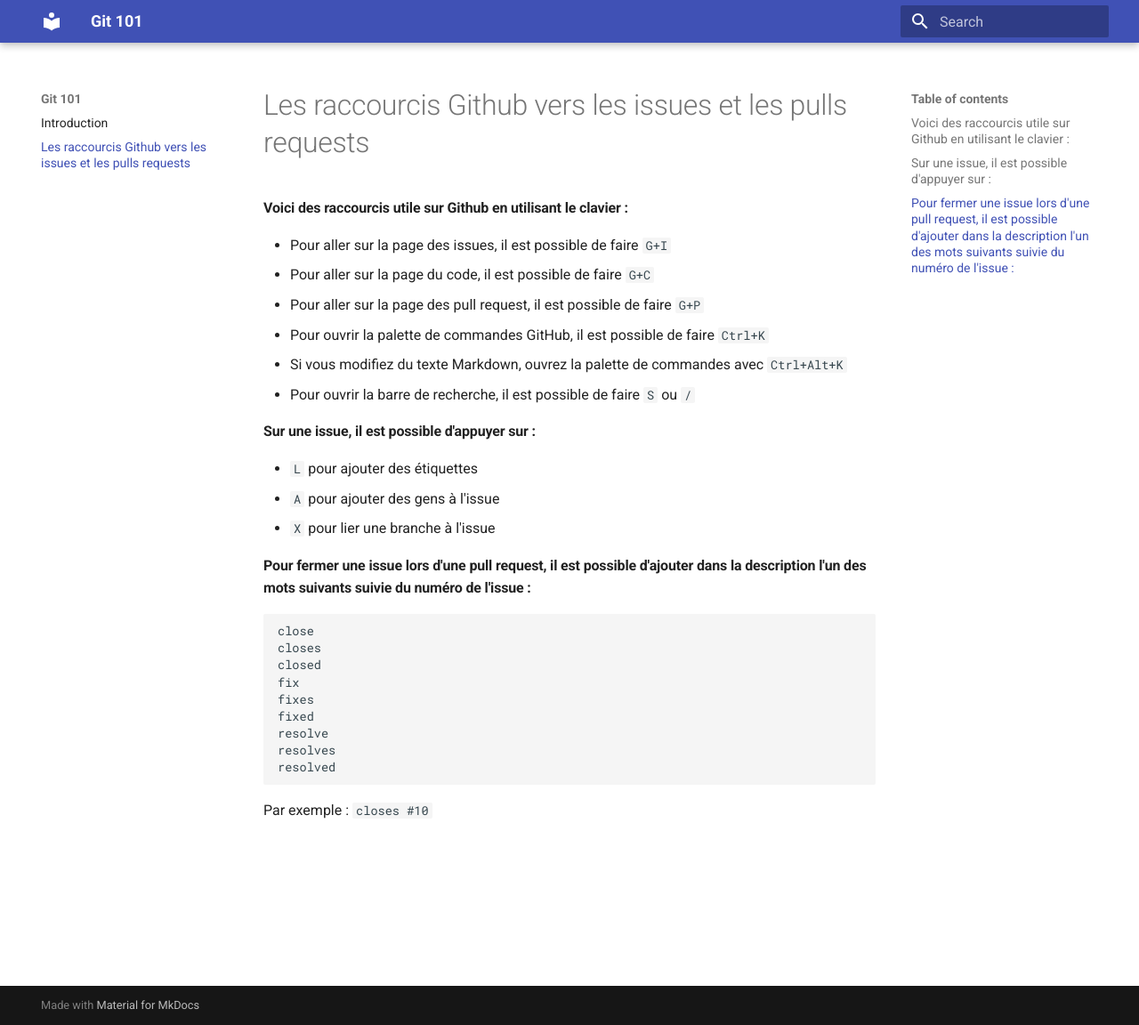
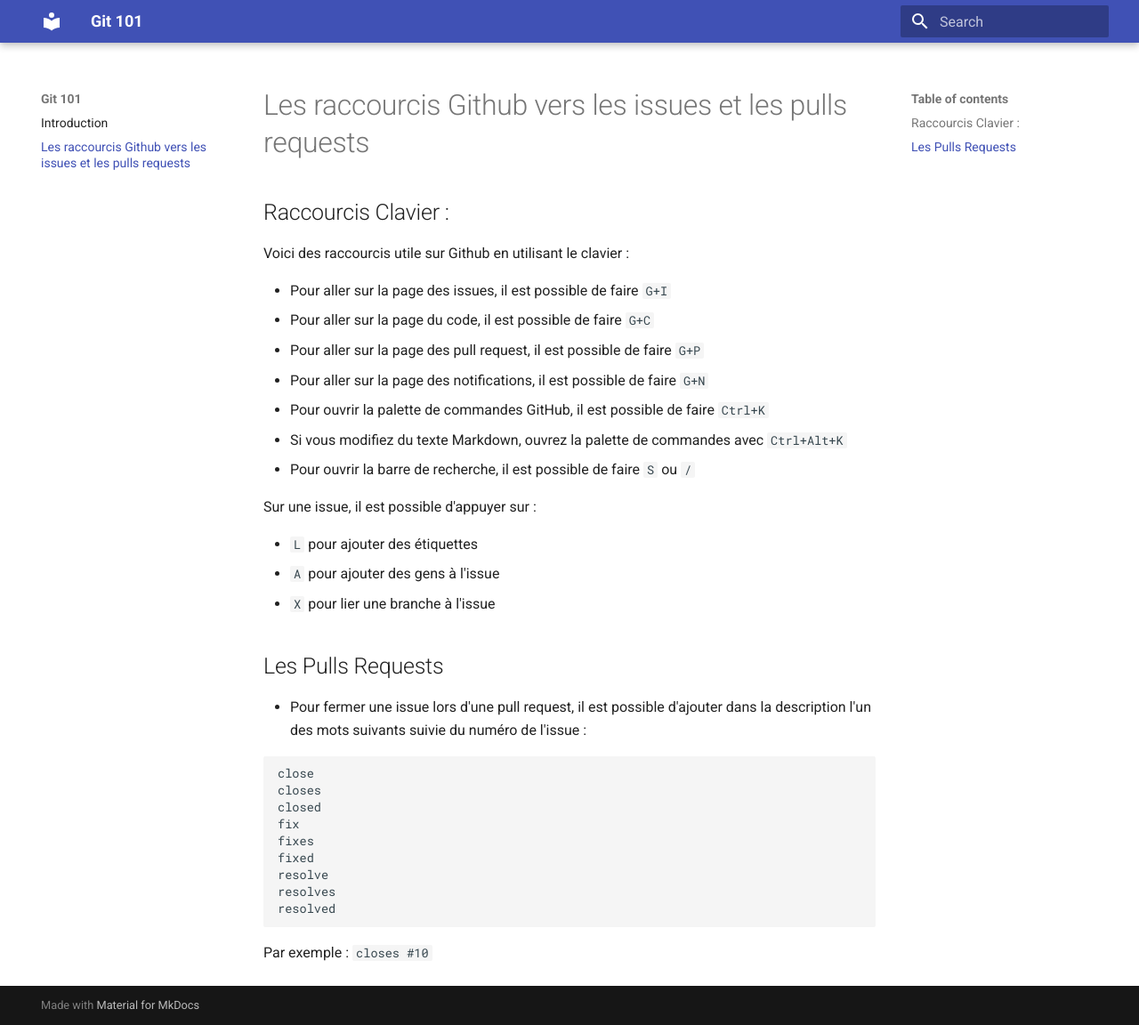
Before and after one commit to ub-mmi-but/git-101, an MkDocs documentation site: the page built from docs/17-raccourcis-Github-vers-les-issues-et-les-pulls-requests.md, in a window 1280 px wide and 1152 px high. Shown: the whole window at 89% size. Built offline with MkDocs 1.6.1 and Material for MkDocs 9.7.7, drawn with Linux system fonts in a browser that asks for light colours.

Commit message:
Modifications de la mise en forme

````diff
--- a/docs/17-raccourcis-Github-vers-les-issues-et-les-pulls-requests.md
+++ b/docs/17-raccourcis-Github-vers-les-issues-et-les-pulls-requests.md
@@ -1,19 +1,26 @@
 # Les raccourcis Github vers les issues et les pulls requests
 
-####Voici des raccourcis utile sur Github en utilisant le clavier :
+## Raccourcis Clavier :
+
+Voici des raccourcis utile sur Github en utilisant le clavier :
 
 - Pour aller sur la page des issues, il est possible de faire  ```G+I ```
 - Pour aller sur la page du code, il est possible de faire ```G+C```
 - Pour aller sur la page des pull request, il est possible de faire ```G+P```
+- Pour aller sur la page des notifications, il est possible de faire ```G+N```
 - Pour ouvrir la palette de commandes GitHub, il est possible de faire ```Ctrl+K```
 - Si vous modifiez du texte Markdown, ouvrez la palette de commandes avec ```Ctrl+Alt+K```
 - Pour ouvrir la barre de recherche, il est possible de faire ```S``` ou ```/```
-####Sur une issue, il est possible d'appuyer sur  :
--  ```L``` pour ajouter des étiquettes
--  ```A``` pour ajouter des gens à l'issue
--  ```X``` pour lier une branche à l'issue
 
-#### Pour fermer une issue lors d'une pull request, il est possible d'ajouter dans la description l'un des mots suivants suivie du numéro de l'issue :
+Sur une issue, il est possible d'appuyer sur :
+
+- ```L``` pour ajouter des étiquettes
+- ```A``` pour ajouter des gens à l'issue
+- ```X``` pour lier une branche à l'issue
+
+## Les Pulls Requests
+
+- Pour fermer une issue lors d'une pull request, il est possible d'ajouter dans la description l'un des mots suivants suivie du numéro de l'issue :
 
 ```
 close
````
